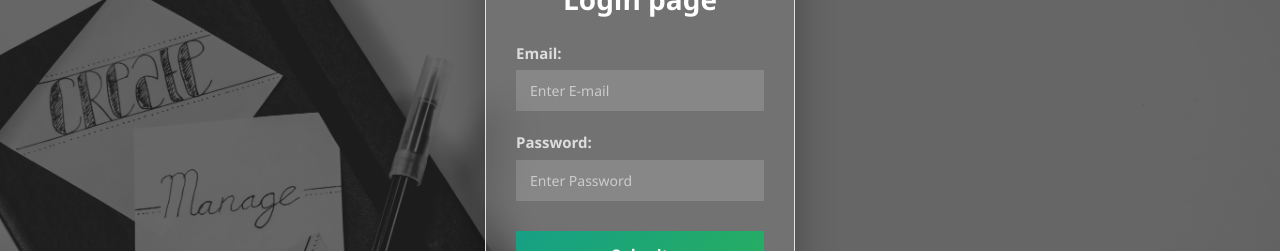
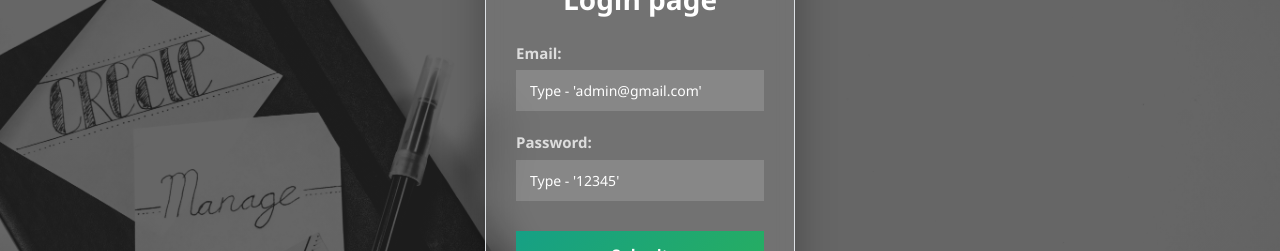
Before and after one commit to balashiranjeevi/Employee-Management-System, a React (Vite) app in the folder EMS/: page /adminlogin in a window 1280 px wide. Shown: the part 269-520 px from the top of the page. Built offline with nearby package versions, Linux system fonts and the light colour scheme.

Commit message:
feat: Update login placeholders and improve placeholder text color

```diff
--- a/EMS/src/components/Login.jsx
+++ b/EMS/src/components/Login.jsx
@@ -42,7 +42,7 @@ const Login = () => {
               id="email"
               name="email"
               autoComplete="off"
-              placeholder="Enter E-mail"
+              placeholder="Type - 'admin@gmail.com'"
               onChange={(e) => setValues({ ...values, email: e.target.value })}
               className="form-control rounded-0"
               required
@@ -56,7 +56,7 @@ const Login = () => {
               type="password"
               id="password"
               name="password"
-              placeholder="Enter Password"
+              placeholder="Type - '12345'"
               onChange={(e) =>
                 setValues({ ...values, password: e.target.value })
               }
--- a/EMS/src/components/style.css
+++ b/EMS/src/components/style.css
@@ -59,7 +59,7 @@
 }
 
 .loginForm input::placeholder {
-  color: #ccc;
+  color: #ffffff;
 }
 
 .loginForm input:focus {
```
